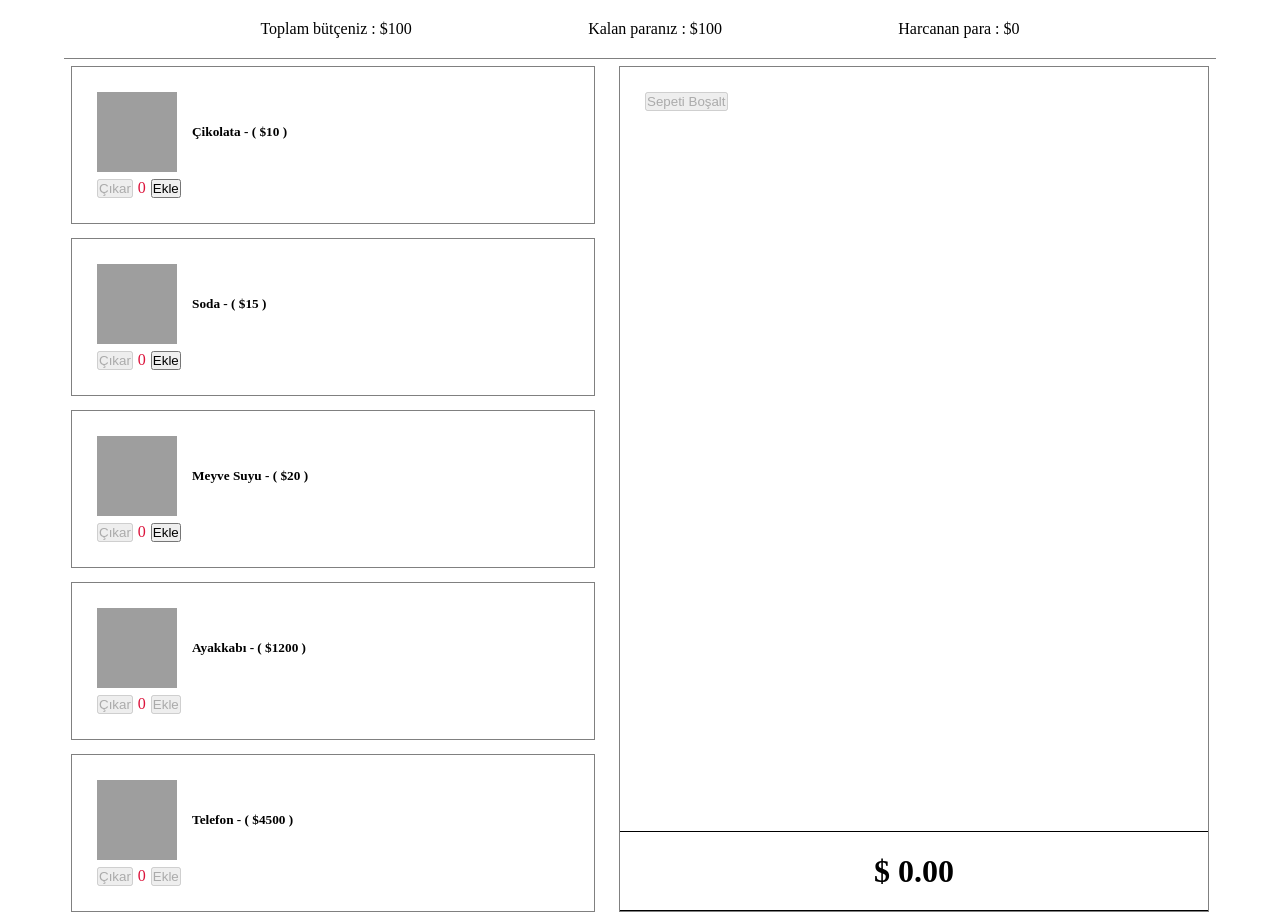
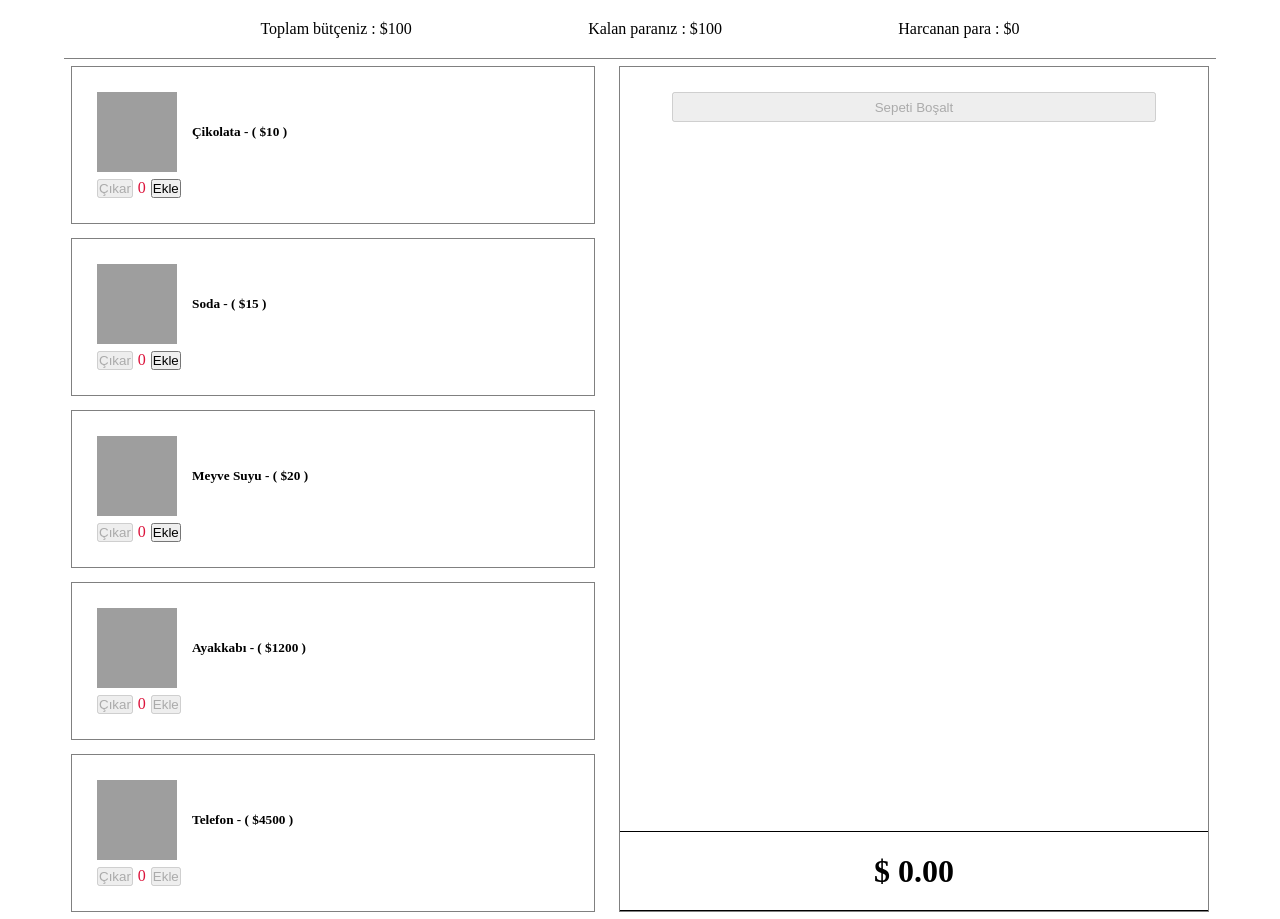
Before and after one commit to doom-white/paraharcama, a React (Create React App) app: page / in a window 1280 px wide. Built offline with nearby package versions, Linux system fonts and the light colour scheme; grey boxes are pictures that could not be loaded.

Commit message:
Mini Cart Correction

```diff
--- a/src/App.js
+++ b/src/App.js
@@ -13,7 +13,6 @@ const App = () => {
     }, 0);
 
     setTotal(result);
-    console.log(result);
   }, [cart]);
 
   return (
--- a/src/components/Cart.js
+++ b/src/components/Cart.js
@@ -3,10 +3,10 @@ import CartItem from "./CartItem";
 import { useProduct } from "../context/ProductContext";
 
 const Cart = () => {
-  const { cart, total, setTotal } = useProduct();
+  const { cart, total, setCart } = useProduct();
 
   const clearCart = () => {
-    setTotal([]);
+    setCart([]);
   };
 
   return (
@@ -17,7 +17,7 @@ const Cart = () => {
         </button>
       </div>
       {cart.map((c) => (
-        <CartItem key={c.id} cart={c} setTotal={setTotal} />
+        <CartItem key={c.id} cart={c} />
       ))}
 
       <div className="total-price">$ {total.toFixed(2)}</div>
--- a/src/index.css
+++ b/src/index.css
@@ -94,3 +94,18 @@
   align-items: center;
   justify-content: space-evenly;
 }
+
+.cart-empty-btn {
+  /* background-color: red; */
+  height: 30px;
+  margin-bottom: 7px;
+  display: flex;
+  align-items: center;
+  justify-content: center;
+}
+
+.cart-empty-btn button {
+  width: 90%;
+  height: 100%;
+  cursor: pointer;
+}
```
